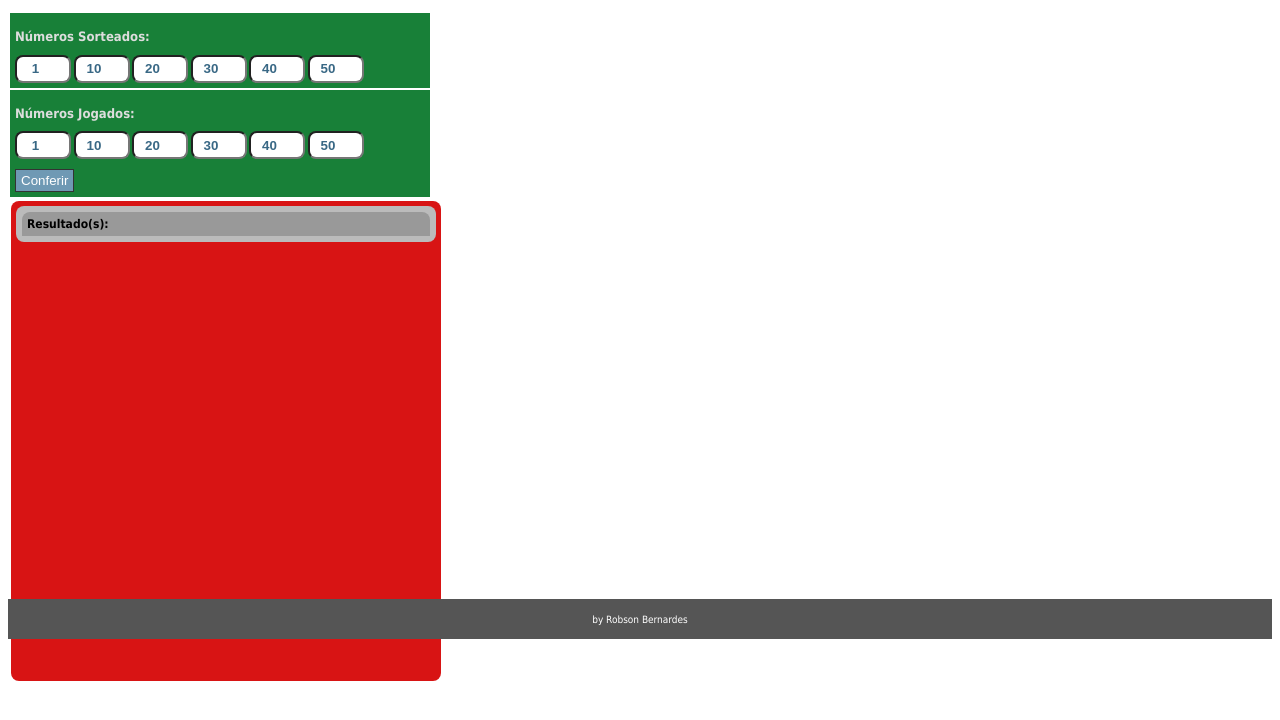
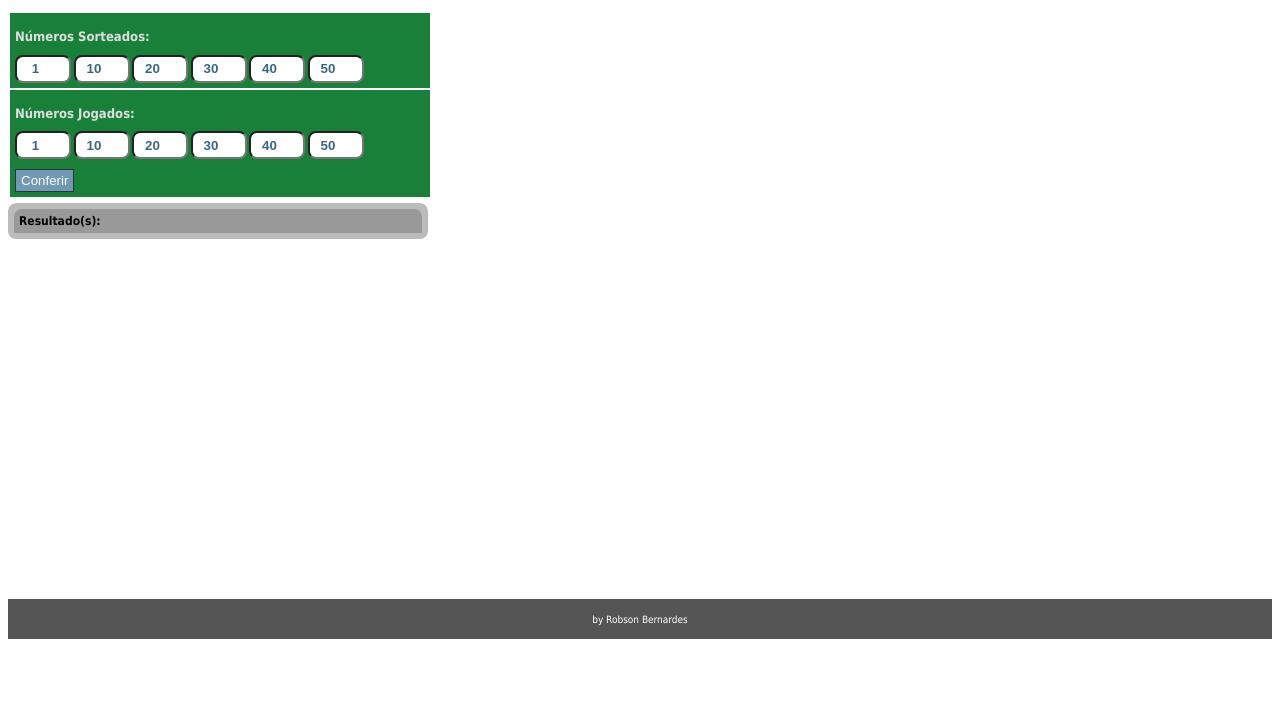
Before and after one commit to Robust14/Conferir-MegaSena, a plain HTML site: page index.html in a window 1280 px wide. Shown: the part 44-764 px from the top of the page. Drawn offline with Linux system fonts and the light colour scheme.

Commit message:
refactor: alter index.html

```diff
--- a/styles.css
+++ b/styles.css
@@ -56,18 +56,16 @@ input{
 }
 .div-res{
     position: absolute;
-    top: 24.2rem;
+    top: 24.68rem;
     height: 60vh;
-    margin: 0.3rem;
     border-radius: 0.8rem;
     overflow: scroll;
     overflow: auto;
-    background: #d81414;
+    background: #ffffff;
 }
 .hg{
     position: relative;
     top: 0rem;
-    margin: 0.5rem;
     background: #bbb;
     width: 72%;
     border-radius: 0.8rem;
```
